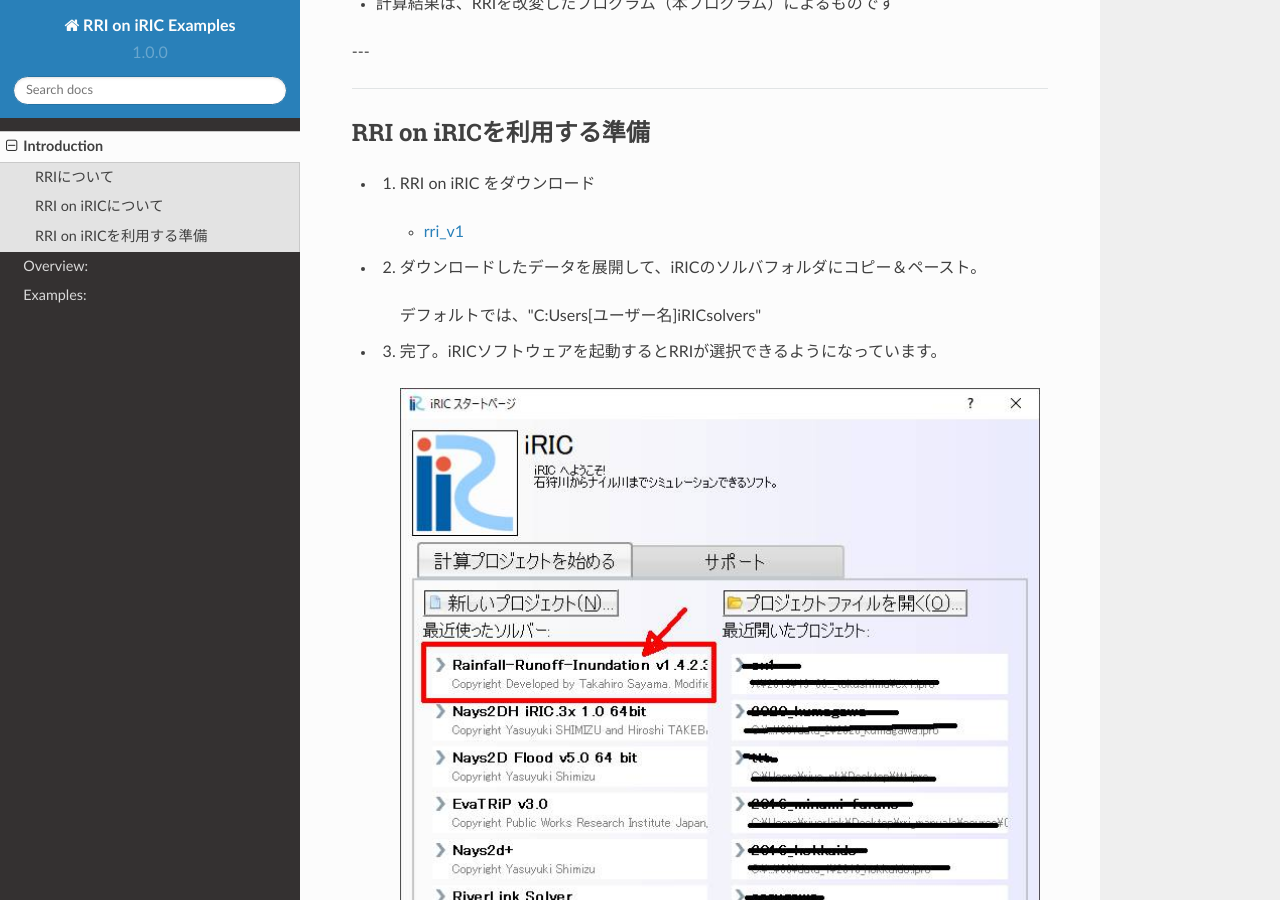
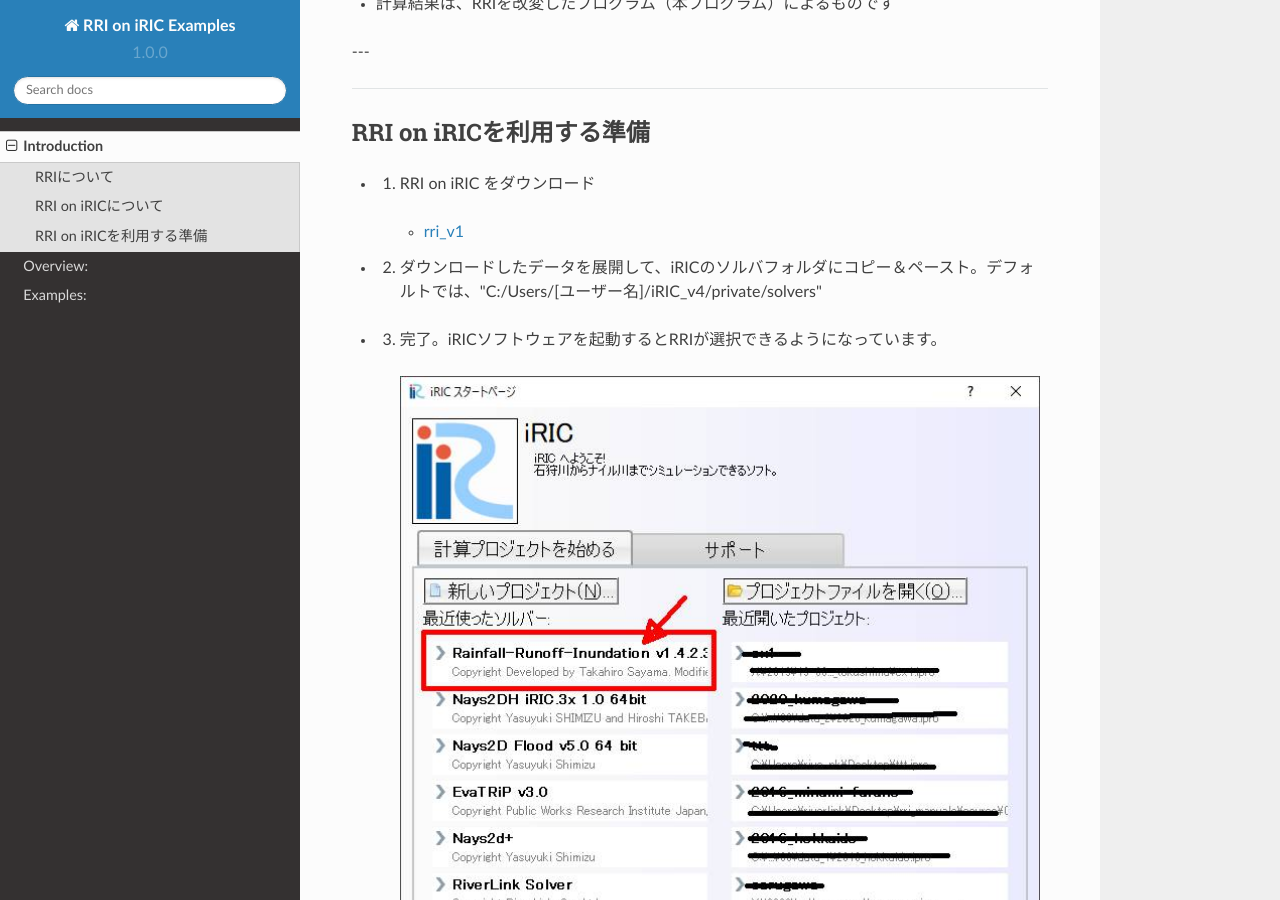
Before and after one commit to iRICsolvers/v4_RRI_doc, a Sphinx documentation site: the page built from source/01_introduction.rst, in a window 1280 px wide and 900 px high, scrolled down 952 px. Built offline with Sphinx 7.4.7 and the Read the Docs theme 2.0.0, drawn with Linux system fonts in a browser that asks for light colours.

```diff
--- a/source/01_introduction.rst
+++ b/source/01_introduction.rst
@@ -38,11 +38,10 @@ RRI on iRICを利用する準備
 
 - 1. RRI on iRIC をダウンロード
 
-    - `rri_v1 <https://uc.i-ric.org/uc_products/rri_examples/rri_v1.7z>`_
+    - `rri_v1 <https://uc.i-ric.org/uc_products/rri_on_iric/v4_rri_240521.zip>`_
 
 
-- 2. ダウンロードしたデータを展開して、iRICのソルバフォルダにコピー＆ペースト。
-    デフォルトでは、"C:\Users\[ユーザー名]\iRIC\solvers"
+- 2. ダウンロードしたデータを展開して、iRICのソルバフォルダにコピー＆ペースト。デフォルトでは、"C:/Users/[ユーザー名]/iRIC_v4/private/solvers"
 
 - 3. 完了。iRICソフトウェアを起動するとRRIが選択できるようになっています。
 
```
